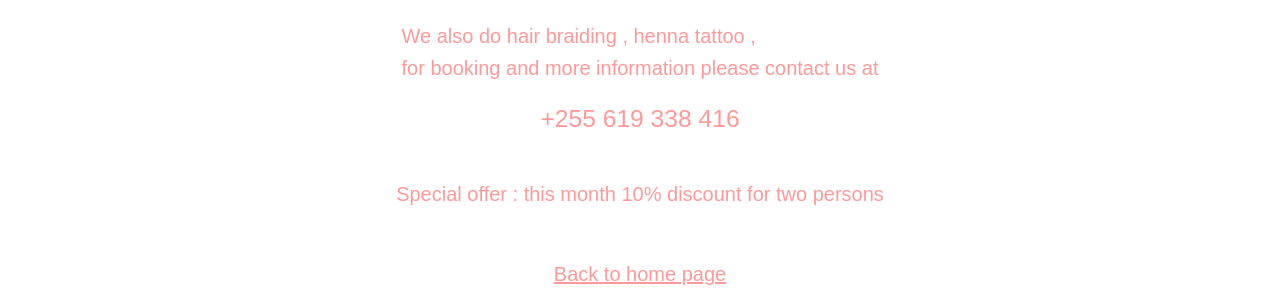
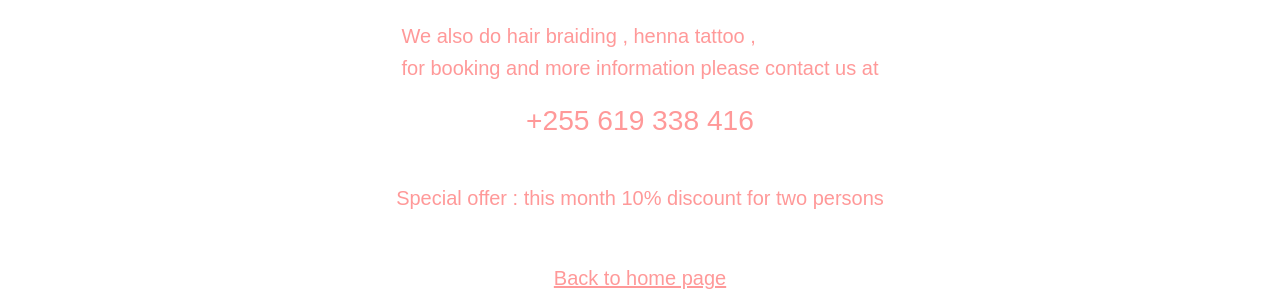
Before and after one commit to zanzibar25/happinezz, a PHP site: page /pictures.html in a window 1280 px wide. Shown: the part 3723-4025 px from the top of the page. Run offline with PHP 8.4, Linux system fonts and the light colour scheme.

Commit message:
Add files via upload

```diff
--- a/pictures.css
+++ b/pictures.css
@@ -38,7 +38,7 @@ p3:hover{
 .telnr{
     display: flex;
     justify-content: center;
-    font-size: 1.4em;
+    font-size: 1.6em;
     color: #ff9999;
     margin: 15px;
 }
```
